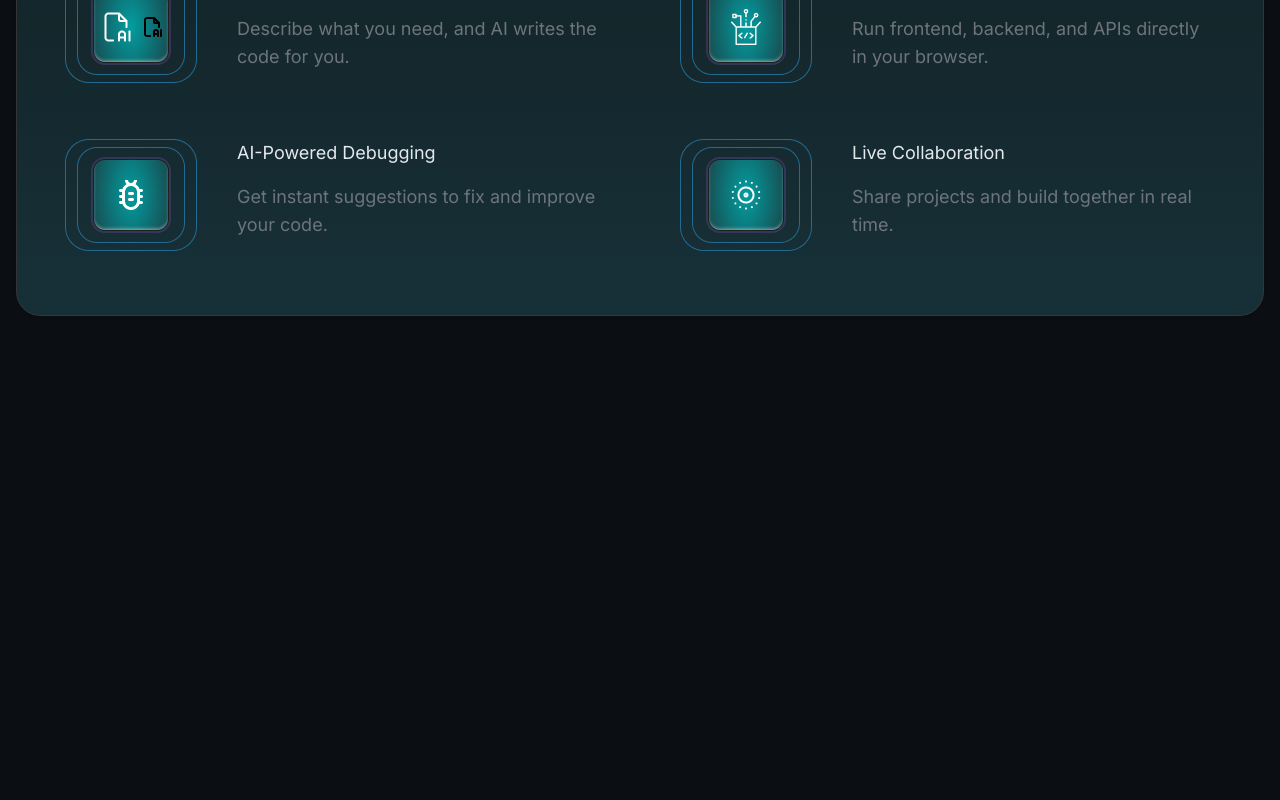
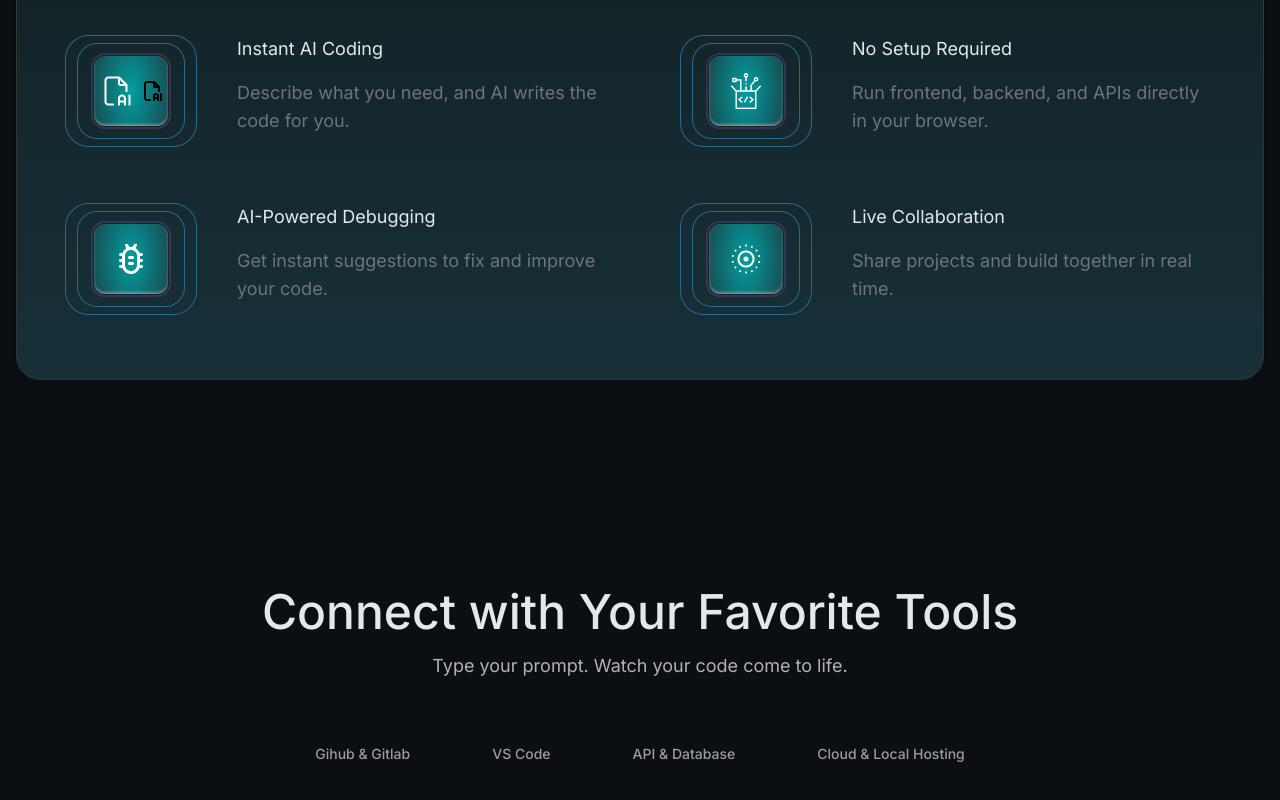
Before and after one commit to irsyaadbp/promptlab-landing, a React (Vite) app: page / in a window 1280 px wide. Shown: the part 2831-3631 px from the top of the page. Before the commit the page ends 3195 px from the top, so only its background shows below. Built offline with nearby package versions, Linux system fonts and the light colour scheme; a web font is replaced by a local one.

Commit message:
feat: add section tools

```diff
--- a/package.json
+++ b/package.json
@@ -11,6 +11,7 @@
   },
   "dependencies": {
     "@radix-ui/react-slot": "^1.1.2",
+    "@radix-ui/react-tabs": "^1.1.3",
     "@splinetool/react-spline": "^4.0.0",
     "@splinetool/runtime": "^1.9.69",
     "class-variance-authority": "^0.7.1",
--- /dev/null
+++ b/src/components/ui/tabs.jsx
@@ -0,0 +1,41 @@
+import * as React from "react"
+import * as TabsPrimitive from "@radix-ui/react-tabs"
+
+import { cn } from "@/lib/utils"
+
+const Tabs = TabsPrimitive.Root
+
+const TabsList = React.forwardRef(({ className, ...props }, ref) => (
+  <TabsPrimitive.List
+    ref={ref}
+    className={cn(
+      "inline-flex h-9 items-center justify-center rounded-lg p-1 text-[#9E9B9B]",
+      className
+    )}
+    {...props} />
+))
+TabsList.displayName = TabsPrimitive.List.displayName
+
+const TabsTrigger = React.forwardRef(({ className, ...props }, ref) => (
+  <TabsPrimitive.Trigger
+    ref={ref}
+    className={cn(
+      "inline-flex items-center justify-center whitespace-nowrap px-3 py-1 text-sm font-medium ring-offset-background border border-transparent rounded-full transition-all focus-visible:outline-none focus-visible:ring-2 focus-visible:ring-ring focus-visible:ring-offset-2 disabled:pointer-events-none disabled:opacity-50 data-[state=active]:text-[#BBDCFF] data-[state=active]:border-[#5A879D] tab-shadow-active",
+      className
+    )}
+    {...props} />
+))
+TabsTrigger.displayName = TabsPrimitive.Trigger.displayName
+
+const TabsContent = React.forwardRef(({ className, ...props }, ref) => (
+  <TabsPrimitive.Content
+    ref={ref}
+    className={cn(
+      "mt-2 ring-offset-background focus-visible:outline-none focus-visible:ring-2 focus-visible:ring-ring focus-visible:ring-offset-2",
+      className
+    )}
+    {...props} />
+))
+TabsContent.displayName = TabsPrimitive.Content.displayName
+
+export { Tabs, TabsList, TabsTrigger, TabsContent }
--- a/src/index.css
+++ b/src/index.css
@@ -136,3 +136,7 @@ html {
   font-family: "M PLUS Code Latin", serif;
   font-optical-sizing: auto;
 }
+
+.tab-shadow-active[data-state="active"] {
+  box-shadow: 0px 4px 4px 0px #ffffff40 inset;
+}
--- a/src/pages/homepage/index.jsx
+++ b/src/pages/homepage/index.jsx
@@ -2,14 +2,16 @@ import GradientWrapper from "@/components/layouts/gradient-wrapper";
 import Hero from "@/pages/homepage/section/Hero";
 import GettingStarted from "@/pages/homepage/section/GettingStarted";
 import Feature from "@/pages/homepage/section/Feature";
+import Tools from "@/pages/homepage/section/Tools";
 
 export default function Homepage() {
   return (
     <>
       <Hero />
-      <GradientWrapper className="mt-[220px]">
+      <GradientWrapper className="mt-[220px] sticky">
         <GettingStarted />
         <Feature />
+        <Tools />
       </GradientWrapper>
     </>
   );
--- a/src/pages/homepage/section/GettingStarted/index.jsx
+++ b/src/pages/homepage/section/GettingStarted/index.jsx
@@ -10,7 +10,7 @@ import CopyScript from "@/components/ui/copy-script";
 
 export default function GettingStarted() {
   return (
-    <section className="py-12 relative">
+    <section className="py-20 relative">
       <div className="container px-4">
         <Title className="text-center">Start Building with AI Now!</Title>
         <Caption className="text-center mt-4">
--- /dev/null
+++ b/src/pages/homepage/section/Tools/components/TabContent/GithubGitlab.jsx
@@ -0,0 +1,29 @@
+import Caption from "@/components/ui/caption";
+import { Card } from "@/components/ui/card";
+import Title from "@/components/ui/title";
+
+export default function GithubGitlab() {
+  return (
+    <Card
+      style={{
+        background:
+          "background: linear-gradient(180deg, #10131E 0%, #0E1525 100%), linear-gradient(180deg, #10181E 0%, #0E1F25 100%)",
+        border: "1px solid #353535",
+      }}
+    >
+      <div className="grid grid-cols-2">
+        <div className="flex flex-col justify-center gap-4 px-16">
+          <Title as="h4" className="text-2xl lg:text-[56px]">
+            GitHub & GitLab
+          </Title>
+          <Caption className="md:text-base text-[#6D747E] mt-4">
+            Push, pull, and manage your repositories with built-in GitHub and
+            GitLab integration. Track changes, collaborate with teams, and
+            commit updates directly from PromptLab—no extra setup required.
+          </Caption>
+        </div>
+        <img src="/github-gitlab.png"/>
+      </div>
+    </Card>
+  );
+}
--- /dev/null
+++ b/src/pages/homepage/section/Tools/index.jsx
@@ -0,0 +1,62 @@
+import Caption from "@/components/ui/caption";
+import { Tabs, TabsContent, TabsList, TabsTrigger } from "@/components/ui/tabs";
+import Title from "@/components/ui/title";
+import GithubGitlab from "./components/TabContent/GithubGitlab";
+
+export default function Tools() {
+  return (
+    <section className="pt-40 pb-20 relative">
+      <div className="container px-4">
+        <Title className="text-center">Connect with Your Favorite Tools</Title>
+        <Caption className="text-center mt-4">
+          Type your prompt. Watch your code come to life.
+        </Caption>
+        <Tabs defaultValue="account" className="mt-14">
+          <div className="flex justify-center">
+            <TabsList className="gap-8">
+              {tabList.map((tab) => (
+                <TabsTrigger
+                  key={tab.key}
+                  value={tab.key}
+                  className="py-3 px-6"
+                >
+                  {tab.title}
+                </TabsTrigger>
+              ))}
+            </TabsList>
+          </div>
+          <div className="mt-8">
+            {tabList.map((tab) => (
+              <TabsContent key={tab.key} value={tab.key}>
+                {tab.component}
+              </TabsContent>
+            ))}
+          </div>
+        </Tabs>
+      </div>
+    </section>
+  );
+}
+
+const tabList = [
+  {
+    title: "Gihub & Gitlab",
+    key: "github_gitlab",
+    component: <GithubGitlab />,
+  },
+  {
+    title: "VS Code",
+    key: "vs_code",
+    component: <GithubGitlab />,
+  },
+  {
+    title: "API & Database",
+    key: "api_database",
+    component: <GithubGitlab />,
+  },
+  {
+    title: "Cloud & Local Hosting",
+    key: "cloud_local_hosting",
+    component: <GithubGitlab />,
+  },
+];
```
Also changed, not shown: public/github-gitlab.png (added), 1 other file (tests, documents, lock files or other folders).
